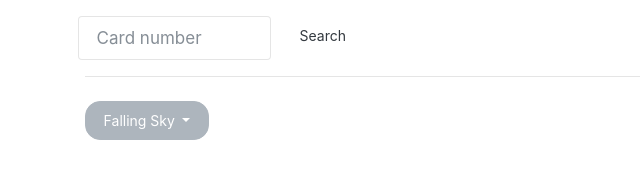
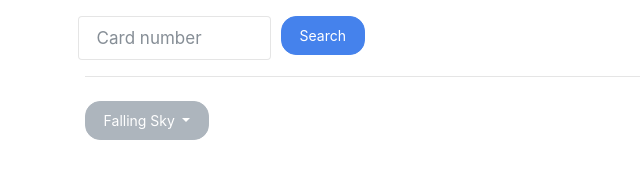
Before and after one commit to nanux/coin-buddy, a website: page frontend/index.html in a window 1280 px wide. Shown: the whole page, without its empty margins (0-640 px from the left). Drawn offline with nearby package versions, Linux system fonts and the light colour scheme.

Commit message:
fix button color

```diff
--- a/frontend/index.html
+++ b/frontend/index.html
@@ -26,7 +26,7 @@
               placeholder="Card number" pattern="[0-9]*" inputmode="numeric">
           </div>
           <div class="col">
-            <button type="submit" class="btn btwn-primary" id="searchButton" v-on:click="updateCard">Search</button>
+            <button type="submit" class="btn btn-primary" id="searchButton" v-on:click="updateCard">Search</button>
           </div>
         </div>
       </form>
```
